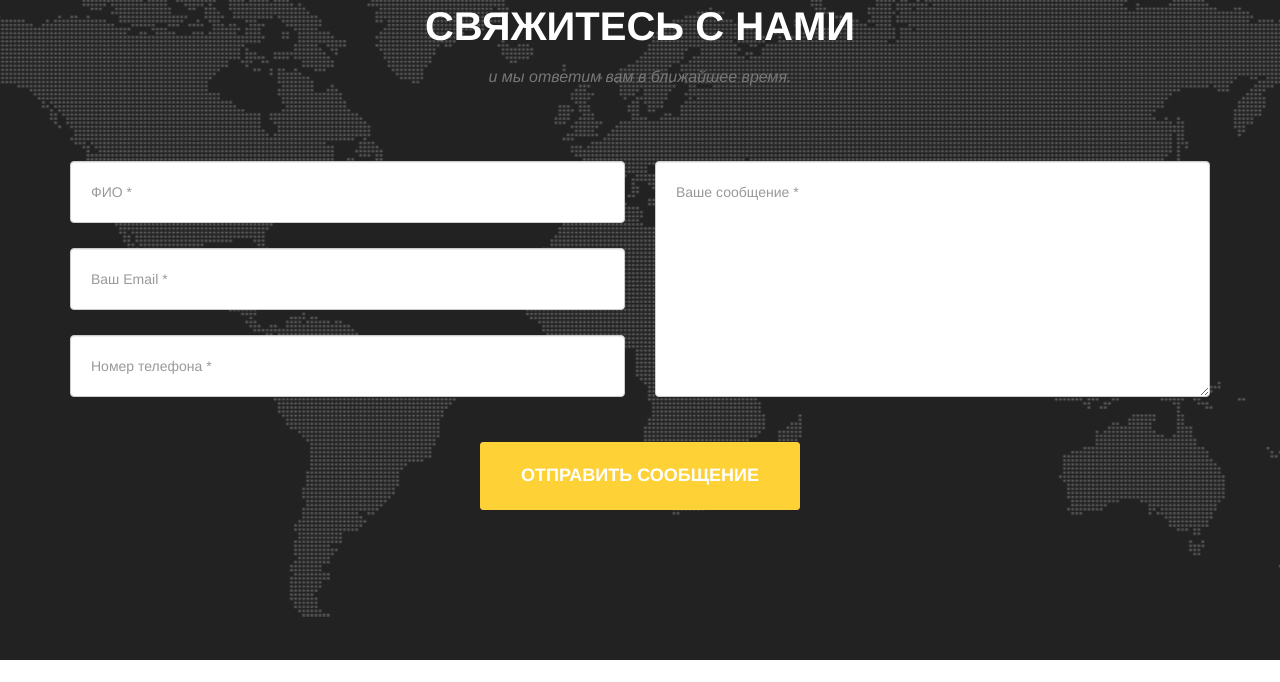
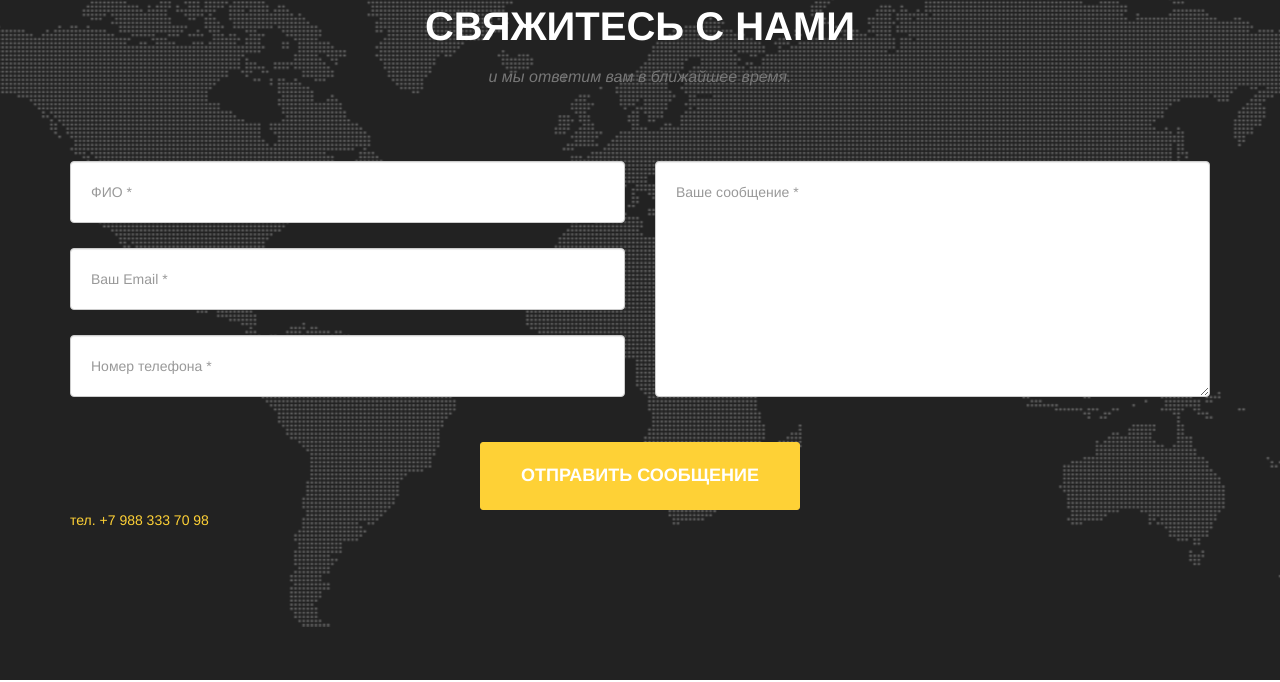
Before and after one commit to korney197823/buhgelen, a plain HTML site: page index.html in a window 1280 px wide. Shown: the part 4315-4997 px from the top of the page. Drawn offline with Linux system fonts and the light colour scheme.

Commit message:
Update index.html

```diff
--- a/index.html
+++ b/index.html
@@ -439,7 +439,9 @@
                 <button type="submit" value="Submit" class="btn btn-xl">Отправить сообщение</button>
               </div>
             </div>
-
+            <div class="intro-lead-in">
+              <a href="tel:+79883337098">тел. +7 988 333 70 98</a>
+            </div>
           </fieldset>
         </form>
       </div>
```
